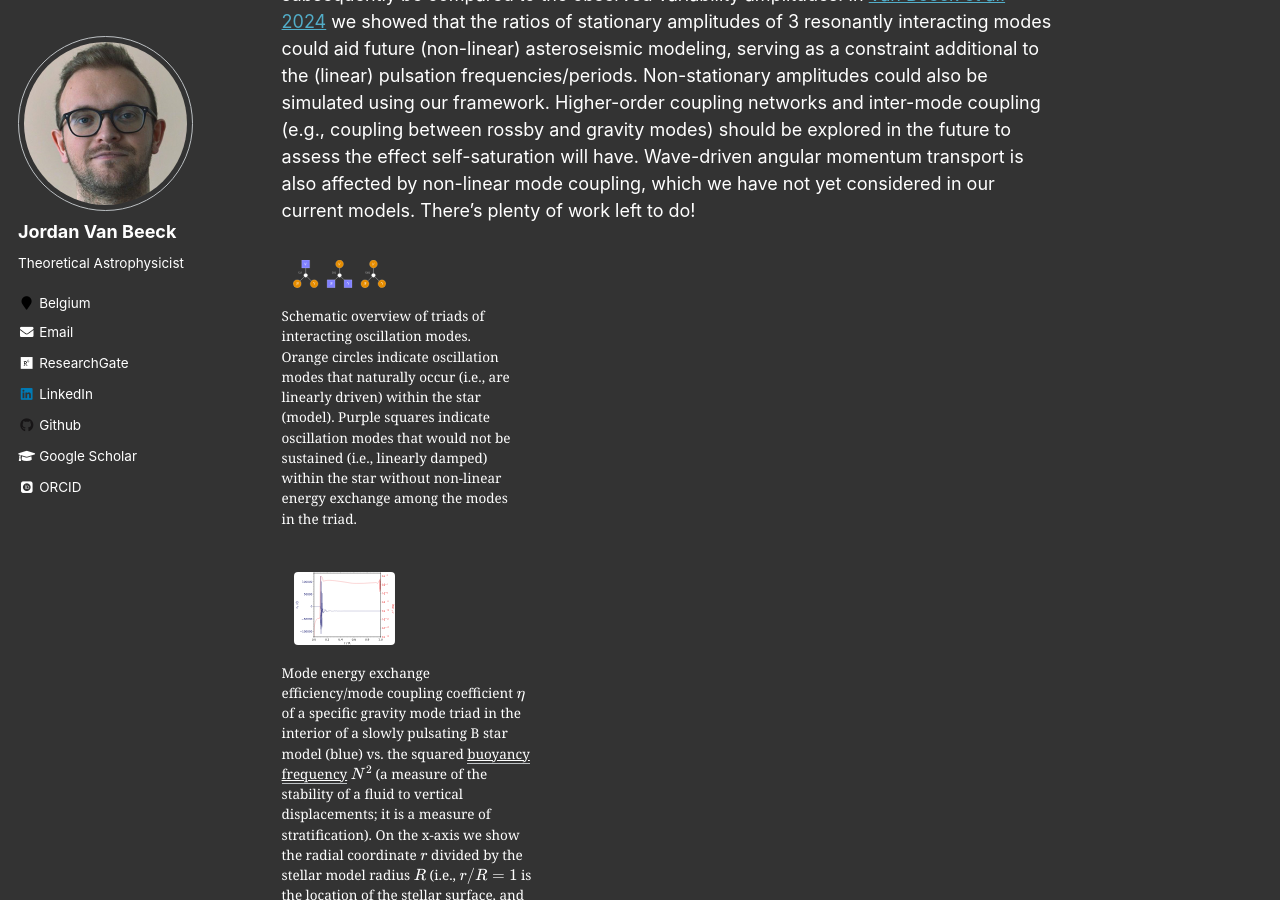
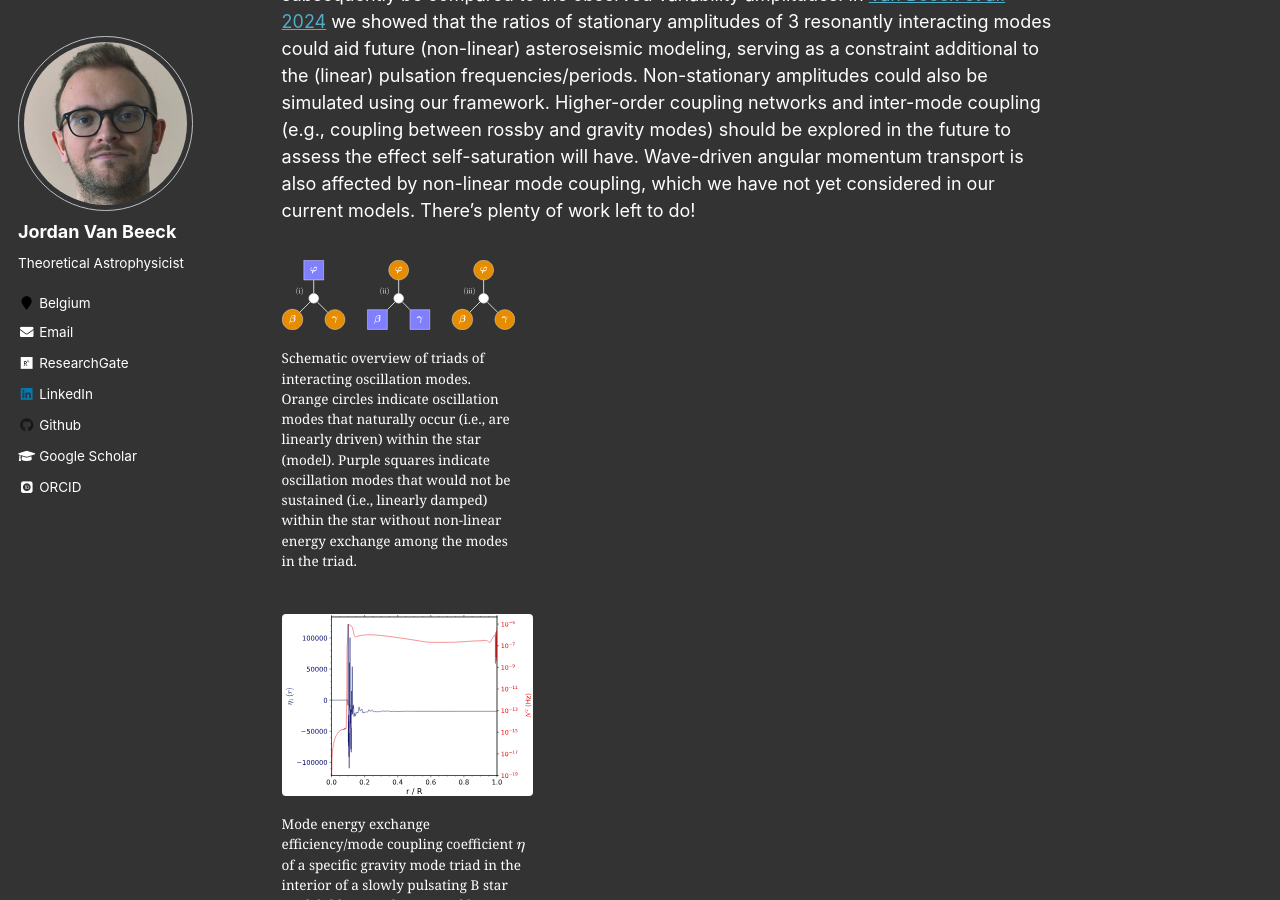
Before and after one commit to JVB11/jvb11.github.io, a Jekyll site: the page built from _research/nonlinear_coupling.md, in a window 1280 px wide and 900 px high, scrolled down 595 px. Built offline with Jekyll 4.4.1, drawn with Linux system fonts in a browser that asks for light colours; some web fonts are replaced; formulas are drawn with MathJax 3.

Commit message:
adjust image widths

```diff
--- a/_research/nonlinear_coupling.md
+++ b/_research/nonlinear_coupling.md
@@ -27,14 +27,14 @@
 
 <figure style="display:table;">
   <a href="{{ '/images/research/coupling_triads_dark_mode.svg' | prepend: base_path }}" class="image-popup" title="Schematic overview of triads of interacting oscillation modes.">
-    <img src="{{ '/images/research/coupling_triads_dark_mode.svg' | prepend: base_path }}" alt="Schematic overview of triads of interacting oscillation modes." style="width:40%; height:auto; margin-right:4%; margin-left:5%;">
+    <img src="{{ '/images/research/coupling_triads_dark_mode.svg' | prepend: base_path }}" alt="Schematic overview of triads of interacting oscillation modes." style="width:100%; height:auto;">
   </a>
   <figcaption style="display: table-caption; caption-side: bottom;">Schematic overview of triads of interacting oscillation modes. Orange circles indicate oscillation modes that naturally occur (i.e., are linearly driven) within the star (model). Purple squares indicate oscillation modes that would not be sustained (i.e., linearly damped) within the star without non-linear energy exchange among the modes in the triad.</figcaption>
 </figure>
 
 <figure style="display:table;">
   <a href="{{ '/images/research/mode_coupling/coupling_profile.svg' | prepend: base_path }}" class="image-popup" title="Example of a profile of the mode coupling coefficient in the stellar model interior.">
-    <img src="{{ '/images/research/mode_coupling/coupling_profile.svg' | prepend: base_path }}" alt="Example of a profile of the mode coupling coefficient in the stellar model interior." style="width:40%; height:auto; margin-right:4%; margin-left:5%;">
+    <img src="{{ '/images/research/mode_coupling/coupling_profile.svg' | prepend: base_path }}" alt="Example of a profile of the mode coupling coefficient in the stellar model interior." style="width:100%; height:auto;">
   </a>
   <figcaption style="display: table-caption; caption-side: bottom;">Mode energy exchange efficiency/mode coupling coefficient $\eta$ of a specific gravity mode triad in the interior of a slowly pulsating B star model (blue) vs. the squared <a href='https://en.wikipedia.org/wiki/Brunt–Väisälä_frequency'>buoyancy frequency</a> $N^2$ (a measure of the stability of a fluid to vertical displacements; it is a measure of stratification). On the x-axis we show the radial coordinate $r$ divided by the stellar model radius $R$ (i.e., $r/R = 1$ is the location of the stellar surface, and $r/R = 0$ is the center of the model). Most of the coupling for this triad occurs just above the stellar core, which is denoted by the large jump in buoyancy frequency near $r/R \approx 0.1$.</figcaption>
 </figure>
```
